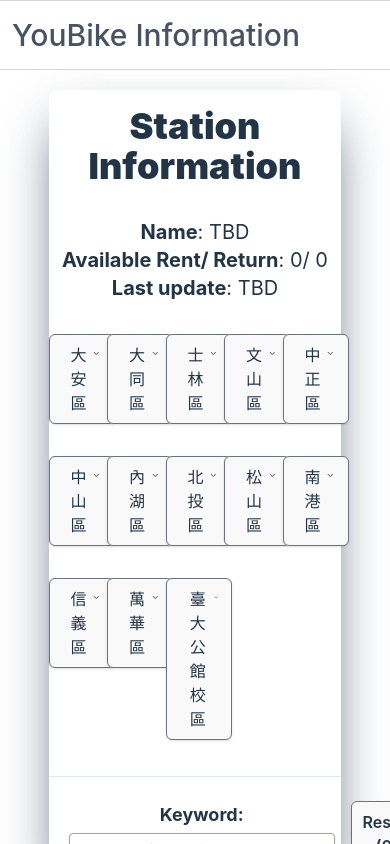
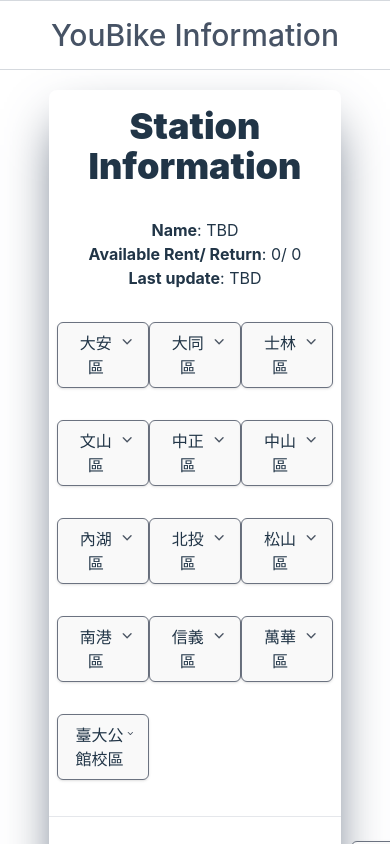
Before and after one commit to voldemort92205/vue_practice, a Vue app in the folder practice4_ubikeMap/: page / in a window 390 px wide. Shown: the top 844 px of the page. Built offline with nearby package versions, Linux system fonts and the light colour scheme; what vue3-openlayers would draw is missing.

Commit message:
[UPDATE] practice4: ubike map: handle small screen style

```diff
--- a/practice4_ubikeMap/src/components/Header.vue
+++ b/practice4_ubikeMap/src/components/Header.vue
@@ -4,7 +4,7 @@
 <template>
     <header class="bg-white border-b border-t border-gray-300 sticky top-0 mb-3 opacity-90">
         <nav class="mx-auto flex item-center justify-between lg:px-8" aria-label="Global">
-            <div class="flex lg:flex-1 justify-evenly">
+            <div class="flex flex-auto justify-center">
                 <a href="#"
                     class="rounded-md px-3 py-4 text-3xl
                         text-slate-700 hover:text-slate-700">
--- a/practice4_ubikeMap/src/components/StationDropdownInfo.vue
+++ b/practice4_ubikeMap/src/components/StationDropdownInfo.vue
@@ -67,14 +67,14 @@
 <template>
     <div class="shadow-2xl shadow-slate-600 rounded-lg mx-auto my-5 w-3/4 max-w-8xl">
         <div class="text-4xl py-4 font-black"> Station Information </div>
-        <div class="bikeinfo-content text-xl my-4">
+        <div class="bikeinfo-content md:text-xl my-4">
             <p class="font-bold">Name</p>: {{ stationInfo}} <br>
             <p class="font-bold">Available Rent/ Return</p>:
                 {{ availableBorrow }}/ {{ availableReturn }} <br>
             <p class="font-bold">Last update</p>:
                 {{ lastUpdateTimeStamp }}
         </div>
-        <div class="grid grid-cols-5 mb-5">
+        <div class="grid grid-cols-3 md:grid-cols-5 mb-5 px-2">
             <div v-for="area in Object.keys(areaDownList)"
                     :key="area"
                     >
@@ -149,7 +149,8 @@
                         >
                         <MenuItems class="mt-2 rounded-md bg-white w-40
                                          ring-2 ring-black h-40 overflow-auto
-                                         -translate-y-3/4 translate-x-3/4 absolute"
+                                         -translate-y-full -translate-x-3/4 absolute
+                                         md:-translate-y-3/4 md:translate-x-3/4"
                                     anchor="top start">
                             <div v-for="item in searchResultList"
                                 class="py-1"
```
